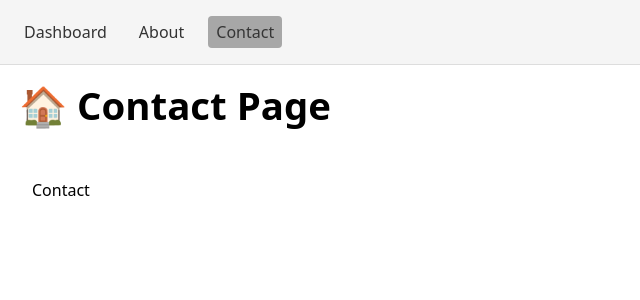
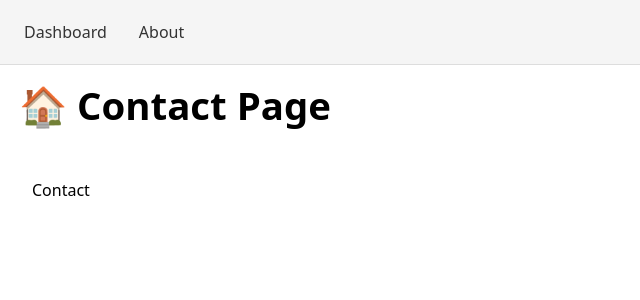
Before and after one commit to kravindranath/featureflag, a React (Vite) app: page /contact in a window 1280 px wide. Shown: the top 300 px of the page, without its empty margins (0-640 px from the left). Built offline with nearby package versions, Linux system fonts and the light colour scheme.

Commit message:
update feature flag logic

```diff
--- a/src/components/Navbar.jsx
+++ b/src/components/Navbar.jsx
@@ -2,14 +2,20 @@ import React from "react";
 import { Link, useLocation } from "react-router-dom";
 import "./NavBar.css";
 
+import { isFeatureEnabled } from "../config/featureFlags";
+
 export default function NavBar() {
   const location = useLocation();
 
-  const navItems = [
+  let navItems = [
     { path: "/", label: "Dashboard" },
     { path: "/about", label: "About" },
-    { path: "/contact", label: "Contact" },
   ];
+
+  const showContact = isFeatureEnabled("showContact");
+  if (showContact) {
+    navItems = navItems.push({ path: "/contact", label: "Contact" });
+  }
 
   const isActive = (path) => location.pathname === path;
 
--- /dev/null
+++ b/src/config/featureFlags.js
@@ -0,0 +1,6 @@
+// Controlled by Team A or config system
+const flags = {
+  showContact: false,
+};
+
+export const isFeatureEnabled = (flag) => flags[flag] ?? false;
--- a/src/pages/About.jsx
+++ b/src/pages/About/About.jsx
@@ -5,7 +5,7 @@ export default function About() {
   return (
     <div>
       <h1>🏠 About Page</h1>
-      <div class="default-card">About</div>
+      <div className="default-card">About</div>
     </div>
   );
 }
--- /dev/null
+++ b/src/pages/About/index.js
@@ -0,0 +1,3 @@
+import About from "./About";
+
+export default About;
--- a/src/pages/Contact.jsx
+++ b/src/pages/Contact/Contact.jsx
@@ -5,7 +5,7 @@ export default function Contact() {
   return (
     <div>
       <h1>🏠 Contact Page</h1>
-      <div class="default-card">Contact</div>
+      <div className="default-card">Contact</div>
     </div>
   );
 }
--- /dev/null
+++ b/src/pages/Contact/index.js
@@ -0,0 +1,3 @@
+import Contact from "./Contact";
+
+export default Contact;
--- /dev/null
+++ b/src/pages/Dashboard/index.js
@@ -0,0 +1,3 @@
+import Dashboard from "./Dashboard";
+
+export default Dashboard;
```
Also changed, not shown: src/pages/Dashboard/Dashboard.jsx (renamed from src/pages/Dashboard.jsx).
